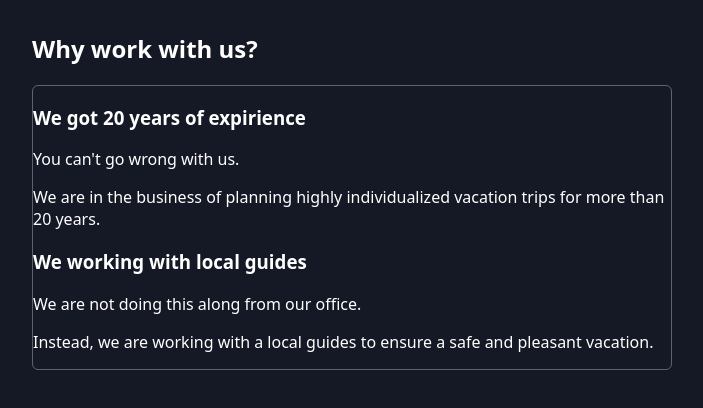
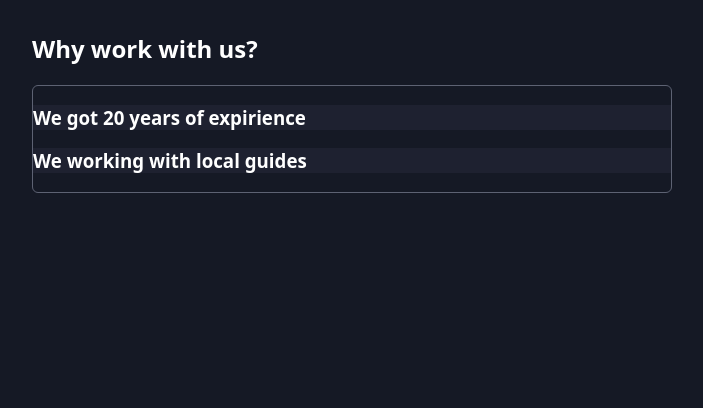
Before and after one commit to dosantosdev/react-patterns, a React (Vite) app: page / in a window 1280 px wide. Shown: the top 408 px of the page, without its empty margins (288-991 px from the left). Built offline with nearby package versions, Linux system fonts and the light colour scheme.

Commit message:
Implement Accordion context and enhance AccordionItem with open/close functionality

```diff
--- a/src/App.jsx
+++ b/src/App.jsx
@@ -7,7 +7,11 @@
       <section>
         <h2>Why work with us?</h2>
         <Accordion className="accordion">
-          <AccordionItem title="We got 20 years of expirience">
+          <AccordionItem
+            id="experience"
+            className="accordion-item"
+            title="We got 20 years of expirience"
+          >
             <article>
               <p>You can&apos;t go wrong with us.</p>
               <p>
@@ -16,7 +20,11 @@
               </p>
             </article>
           </AccordionItem>
-          <AccordionItem title="We working with local guides">
+          <AccordionItem
+            id="local-guides"
+            className="accordion-item"
+            title="We working with local guides"
+          >
             <article>
               <p>We are not doing this along from our office.</p>
               <p>
--- a/src/components/Accordion/Accordion.jsx
+++ b/src/components/Accordion/Accordion.jsx
@@ -1,3 +1,38 @@
+import { createContext, useContext, useState } from "react";
+
+const AccordionContext = createContext();
+
+export function useAccordionContext() {
+  const ctx = useContext(AccordionContext);
+
+  if (!ctx) {
+    throw new Error(
+      "Accordion-related components must be wrapped by <Accordion>.",
+    );
+  }
+  return ctx;
+}
+
 export default function Accordion({ children, className }) {
-  return <ul className={className}>{children}</ul>;
+  const [openItemId, setOpenItemId] = useState();
+
+  function openItem(id) {
+    setOpenItemId(id);
+  }
+
+  function closeItem() {
+    setOpenItemId(null);
+  }
+
+  const contextValue = {
+    openItemId,
+    openItem,
+    closeItem,
+  };
+
+  return (
+    <AccordionContext.Provider value={contextValue}>
+      <ul className={className}>{children}</ul>
+    </AccordionContext.Provider>
+  );
 }
--- a/src/components/Accordion/AccordionItem.jsx
+++ b/src/components/Accordion/AccordionItem.jsx
@@ -1,8 +1,28 @@
-export default function AccordionItem({ className, title, children }) {
+import { useAccordionContext } from "./Accordion.jsx";
+
+export default function AccordionItem({ id, className, title, children }) {
+  const { openItemId, openItem, closeItem } = useAccordionContext();
+
+  const isOpen = openItemId === id;
+
+  function handleClick() {
+    if (isOpen) {
+      closeItem();
+    } else {
+      openItem(id);
+    }
+  }
+
   return (
     <li className={className}>
-      <h3>{title}</h3>
-      <div>{children}</div>
+      <h3 onClick={handleClick}>{title}</h3>
+      <div
+        className={
+          isOpen ? "accordion-item-content open" : "accordion-item-content"
+        }
+      >
+        {children}
+      </div>
     </li>
   );
 }
```
